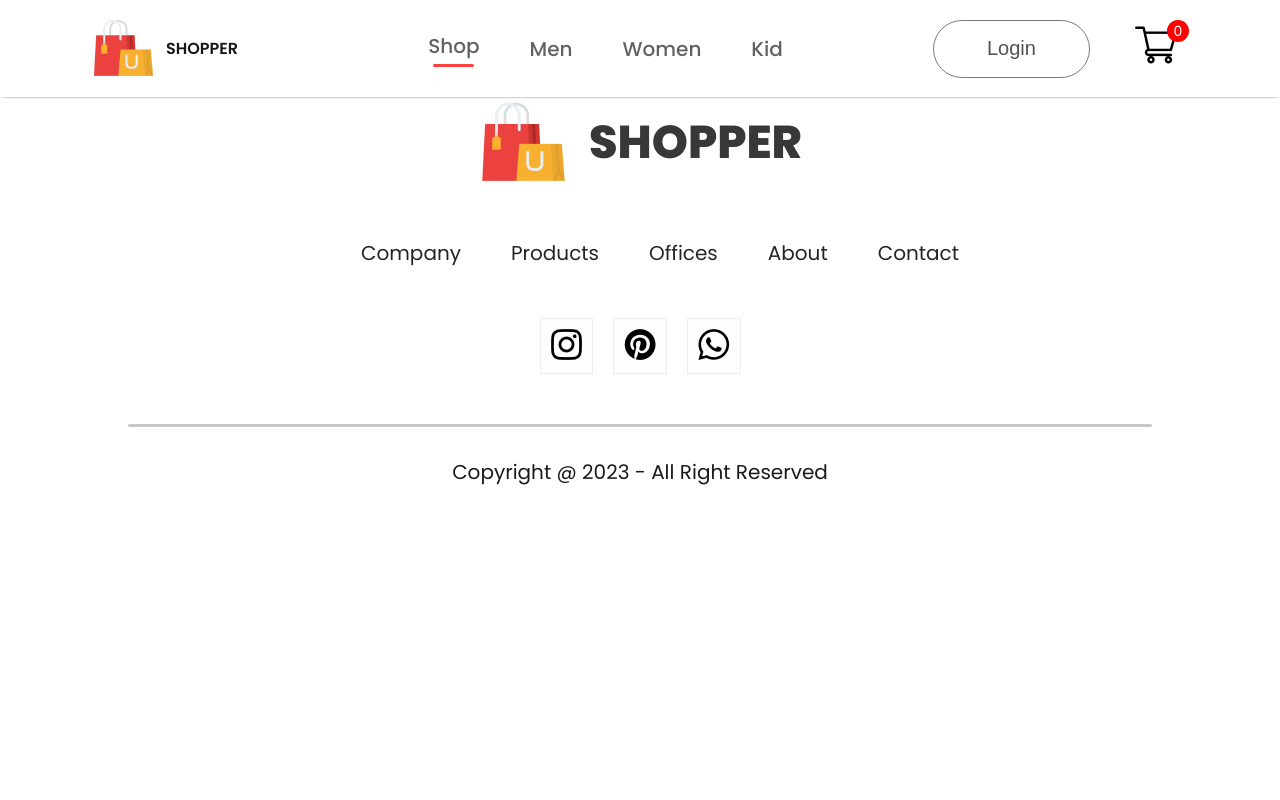
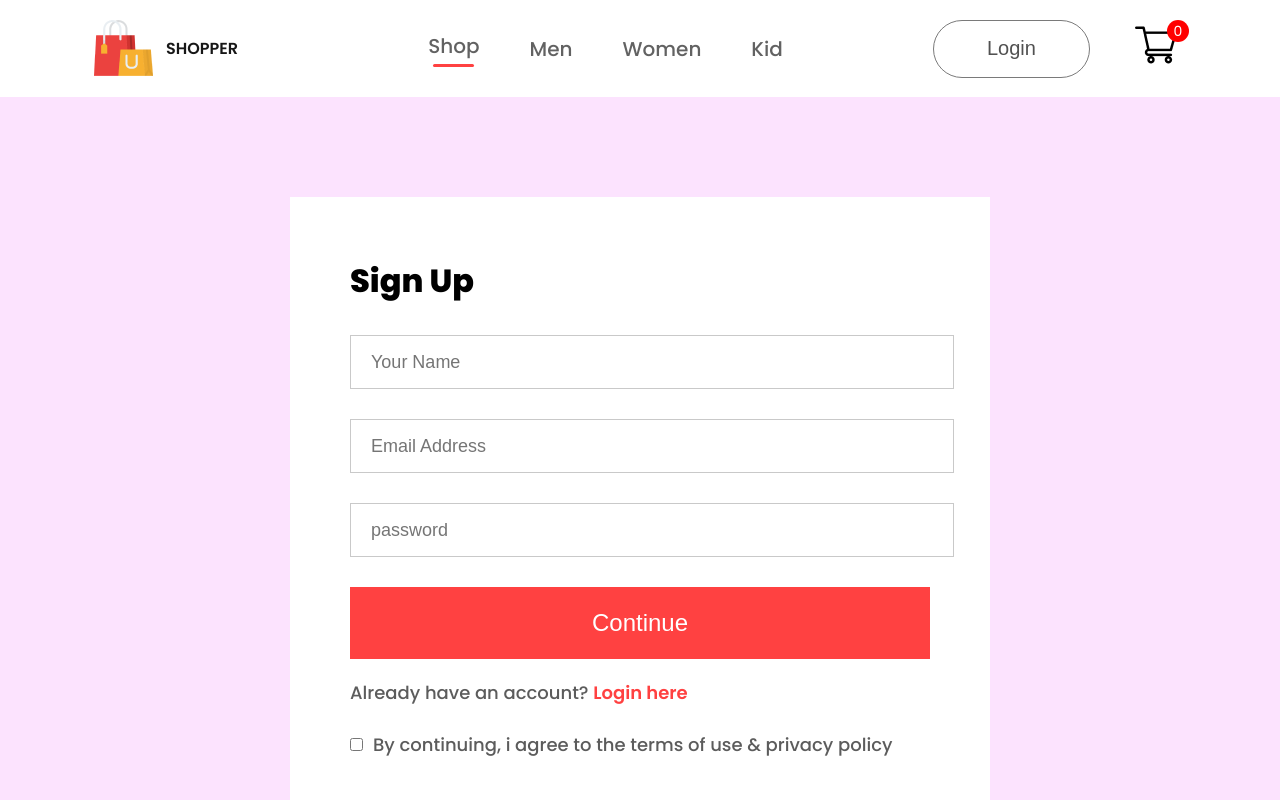
Before and after one commit to prantochandrodas/react-ecommerce-project, a React (Vite) app: page /login in a window 1280 px wide. Shown: the top 800 px of the page. Built offline with nearby package versions, Linux system fonts and the light colour scheme.

Commit message:
add login signup page

```diff
--- /dev/null
+++ b/src/Pages/CSS/LoginSignup.css
@@ -0,0 +1,66 @@
+.loginsignup{
+    width: 100%;
+    height: 120vh;
+    background: #fce3fe;
+    padding-top: 100px;
+    padding-bottom: 100px;
+}
+.loginsignup-container{
+    width: 580px;
+    height: 600px;
+    background: white;
+    margin: auto;
+    padding: 40px 60px;
+}
+.loginsignup-container h1{
+    margin: 20px 0px;
+}
+.loginsignup-fields{
+    display: flex;
+    flex-direction: column;
+    gap: 30px;
+    margin-top: 30px;
+}
+
+.loginsignup-fields input{
+    height: 50px;
+    width: 100%;
+    padding-left: 20px;
+    border:1px solid #c9c9c9;
+    outline: none;
+    color: #5c5c5c;
+    font-size: 18px;
+}
+.loginsignup-container button{
+    width: 580px;
+    height: 72px;
+    color: white;
+    background: #ff4141;
+    margin-top: 30px;
+    border: none;
+    font-size: 24px;
+    font-weight: 500;
+    cursor: pointer;
+}
+.loginsignup-login{
+    margin-top: 20px;
+    color: #5c5c5c;
+    font-size: 18px;
+    font-weight: 500;
+}
+.loginsignup-login span{
+    color: #ff4141;
+    font-weight: 600;
+}
+.loginsignup-agree{
+    display: flex;
+    align-items: center;
+    margin-top: 25px;
+    color: #5c5c5c;
+    font-size: 18px;
+    font-weight: 500;
+
+}
+.loginsignup-agree p{
+    margin-left: 10px;
+}
--- a/src/Pages/LoginSignup.jsx
+++ b/src/Pages/LoginSignup.jsx
@@ -1,9 +1,22 @@
 import React from 'react';
-
+import './CSS/LoginSignup.css'
 const LoginSignup = () => {
     return (
-        <div>
-
+        <div className='loginsignup'>
+            <div className="loginsignup-container">
+                <h1>Sign Up</h1>
+                <div className="loginsignup-fields">
+                    <input type="text" placeholder='Your Name' />
+                    <input type="email" placeholder='Email Address' />
+                    <input type="password" placeholder='password' />
+                </div>
+                <button>Continue</button>
+                <p className='loginsignup-login'>Already have an account? <span>Login here</span></p>
+            <div className="loginsignup-agree">
+                <input type="checkbox" name='' id='' />
+                <p>By continuing, i agree to the terms of use & privacy policy</p>
+            </div>
+            </div>
         </div>
     );
 };
```
Also changed, not shown: src/Components/Context/ShopContext.jsx (+6 -6 lines).
